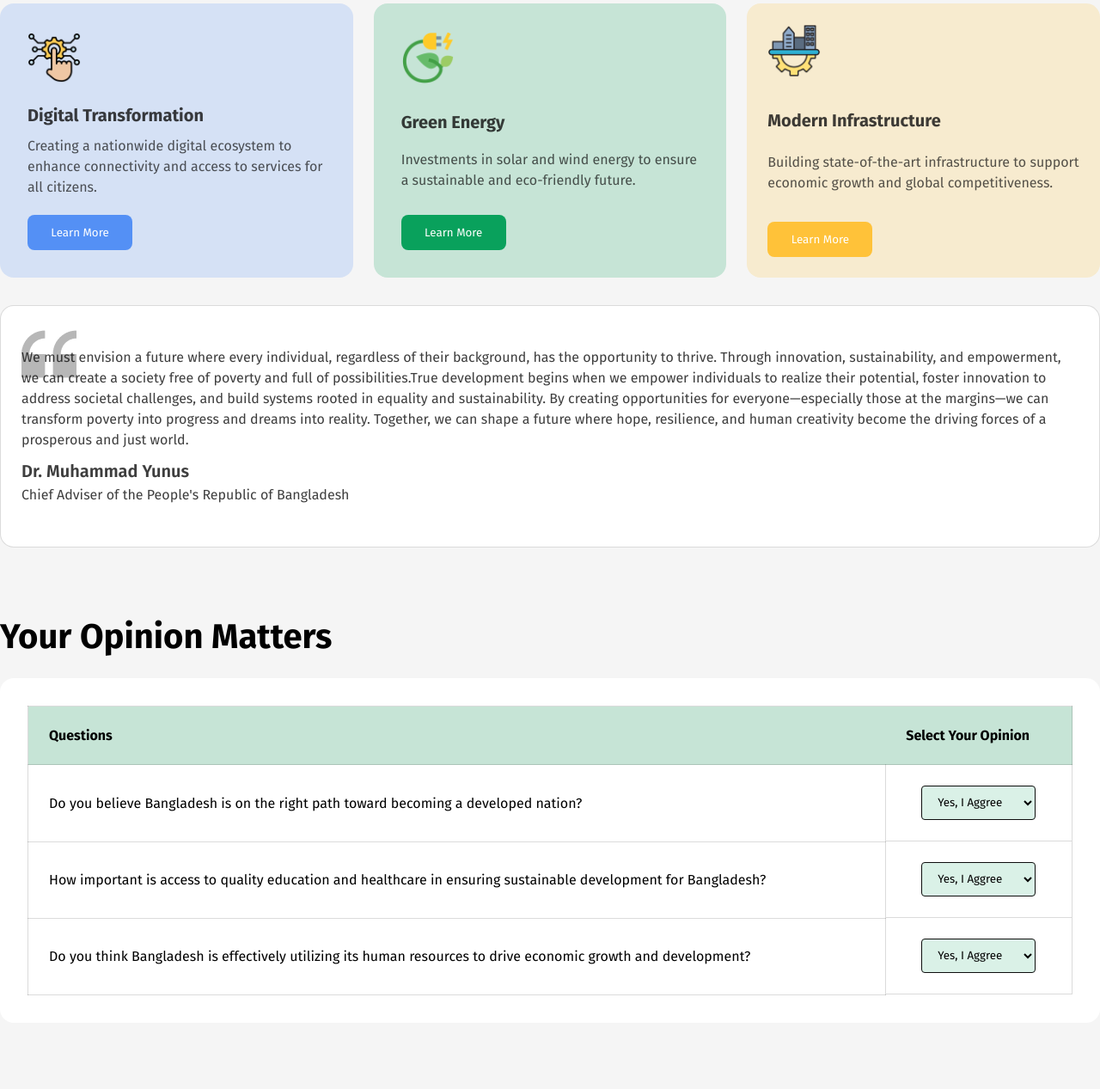
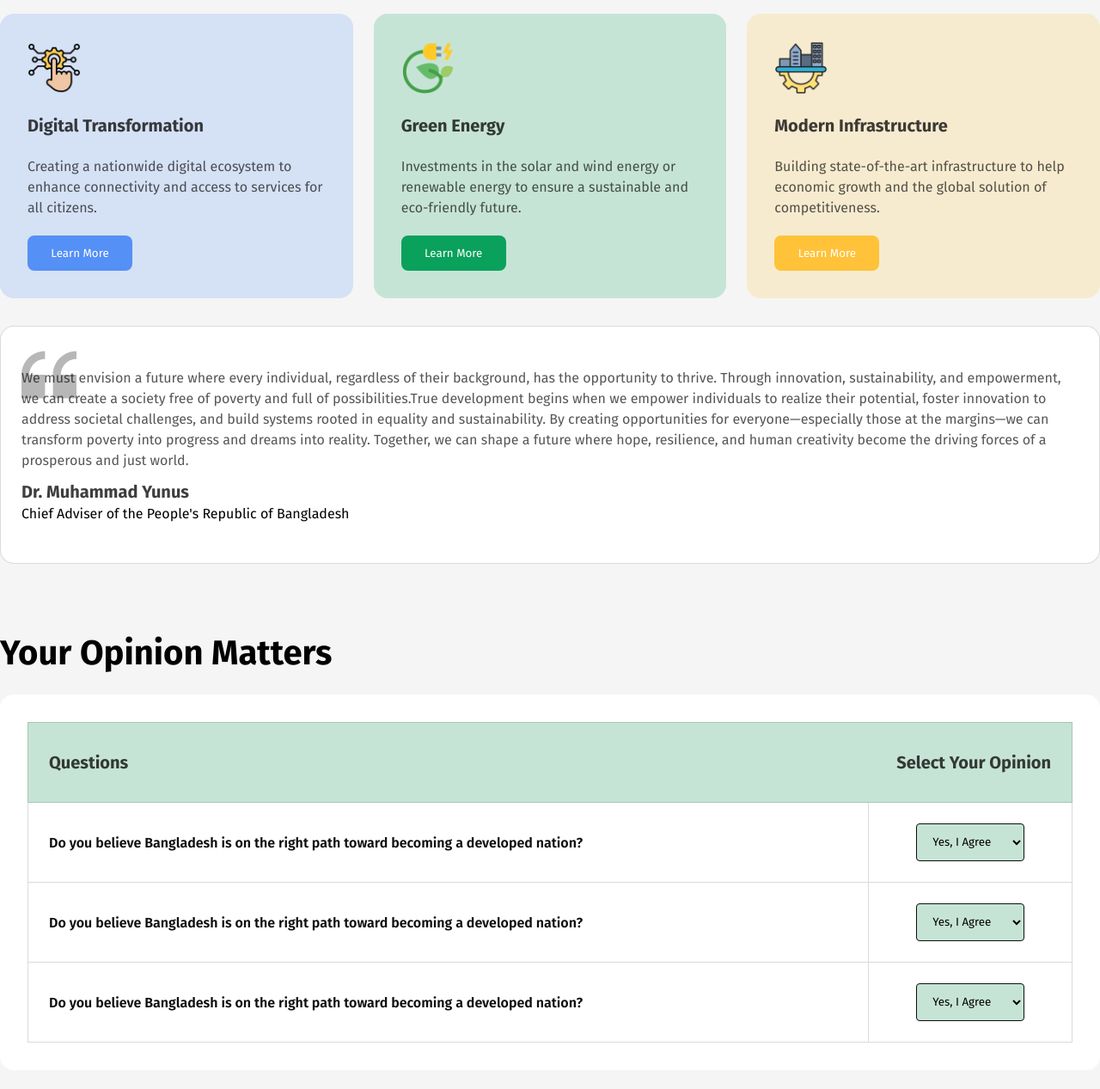
Before and after one commit to FreelancerJulhas/JulhasBiswas-B11-A01, a plain HTML site: page index.html in a window 1280 px wide. Shown: the part 1320-2587 px from the top of the page at 86% size. Drawn offline with Linux system fonts and the light colour scheme.

Commit message:
I hear from support session that I can skip a little bit padding marginto fix UI design in better, this is because I remove some code and keep them in similar class and updated

```diff
--- a/index.html
+++ b/index.html
@@ -51,9 +51,9 @@
               alt="Inovation Image"
               class="pillar-img"
             />
-            <h4 class="pillars-title">Innovation</h4>
+            <h4 class="pillars-title text-title">Innovation</h4>
             <p class="description">
-              Driving forward-thinking solutions for a smarter, more efficient
+              Driving forward-thinking solutions for a smarter, fast in operation and very efficient
               future.
             </p>
           </div>
@@ -63,9 +63,9 @@
               alt="Sustainability Image"
               class="pillar-img"
             />
-            <h4 class="pillars-title">Sustainability</h4>
+            <h4 class="pillars-title text-title">Sustainability</h4>
             <p class="description">
-              Building eco-friendly systems to protect and nurture our planet.
+              Building eco-friendly systems to protect our planet as also our nurture our planet.
             </p>
           </div>
           <div class="pillars-item">
@@ -74,9 +74,9 @@
               alt="Infrastructure Image"
               class="pillar-img"
             />
-            <h4 class="pillars-title">Infrastructure</h4>
+            <h4 class="pillars-title text-title">Infrastructure</h4>
             <p class="description">
-              Creating resilient foundations for growth and connectivity.
+              Creating resilient foundations for inreasing the growth and the pie connectivity.
             </p>
           </div>
           <div class="pillars-item">
@@ -85,9 +85,9 @@
               alt="Empowerment Image"
               class="pillar-img"
             />
-            <h4 class="pillars-title">Empowerment</h4>
+            <h4 class="pillars-title text-title ">Empowerment</h4>
             <p class="description">
-              Enabling individuals and communities to thrive and achieve their
+              Enabling individuals and group to thrive and achieve to form or their
               potential.
             </p>
           </div>
@@ -111,7 +111,7 @@
               alt="Digital Transformation Image"
               class="vision-img"
             />
-            <h4 class="vision-title">Digital Transformation</h4>
+            <h4 class="vision-title text-title">Digital Transformation</h4>
             <p class="description">
               Creating a nationwide digital ecosystem to enhance connectivity
               and access to services for all citizens.
@@ -124,30 +124,30 @@
               alt="Green Energy Image"
               class="vision-img"
             />
-            <h4 class="vision-title">Green Energy</h4>
+            <h4 class="vision-title text-title">Green Energy</h4>
             <p class="description">
-              Investments in solar and wind energy to ensure a sustainable and
+              Investments in the solar and wind energy or renewable energy to ensure a sustainable and
               eco-friendly future.
             </p>
             <button class="vision-btn btn2"><a href="#">Learn More</a></button>
           </div>
-          <div class="vision-item-3 vi-3">
+          <div class=" vision-item vi-3">
             <img
               src="assets/modern-infrastructure.png"
               alt="Modern Infrastructure Image"
               class="vision-img"
             />
-            <h4 class="vision-title">Modern Infrastructure</h4>
+            <h4 class="vision-title text-title">Modern Infrastructure</h4>
             <p class="description">
-              Building state-of-the-art infrastructure to support economic
-              growth and global competitiveness.
+              Building state-of-the-art infrastructure to help economic
+              growth and the global solution of competitiveness.
             </p>
             <button class="vision-btn btn3"><a href="#">Learn More</a></button>
           </div>
         </div>
         <!-- quote block start  -->
         <div class="quote">
-          <p class="quote-description">
+          <p class=" description">
             We must envision a future where every individual, regardless of
             their background, has the opportunity to thrive. Through innovation,
             sustainability, and empowerment, we can create a society free of
@@ -160,7 +160,7 @@
             future where hope, resilience, and human creativity become the
             driving forces of a prosperous and just world.
           </p>
-          <h4 class="quote-title">Dr. Muhammad Yunus</h4>
+          <h4 class="quote-title text-title">Dr. Muhammad Yunus</h4>
           <p class="quote-description">
             Chief Adviser of the People's Republic of Bangladesh
           </p>
@@ -171,58 +171,26 @@
       <!-- ============ Opinion Section Start ============  -->
       <section id="opinion">
         <h2 class="section-title">Your Opinion Matters</h2>
-        <form action="">
-          <table>
-            <tr class="heading">
-              <th>Questions</th>
-              <th>Select Your Opinion</th>
-            </tr>
-            <tr>
-              <td class="td1">
-                <p>
-                  Do you believe Bangladesh is on the right path toward becoming
-                  a developed nation?
-                </p>
-              </td>
-              <td class="select td2">
-                <select name="" id="">
-                  <option value="">Yes, I Aggree</option>
-                  <option value="">No, I Disagree</option>
-                </select>
-              </td>
-            </tr>
-            <tr>
-              <td class="td1">
-                <p>
-                  How important is access to quality education and healthcare in
-                  ensuring sustainable development for Bangladesh?
-                </p>
-              </td>
-              <td class="select td2">
-                <select name="" id="">
-                  <option value="">Yes, I Aggree</option>
-                  <option value="">No, I Disagree</option>
-                </select>
-              </td>
-            </tr>
-            <tr>
-              <td class="td1">
-                <p>
-                  Do you think Bangladesh is effectively utilizing its human
-                  resources to drive economic growth and development?
-                </p>
-              </td>
-              <td class="select td2">
-                <select name="" id="">
-                  <option value="">Yes, I Aggree</option>
-                  <option value="">No, I Disagree</option>
-                </select>
-              </td>
-            </tr>
-          </table>
-        </form>
+        <div class="opinion-container">
+          <div class="opinion-th">
+            <div class="text-title">Questions</div>
+            <div class="text-title">Select Your Opinion</div>
+          </div>
+          <div class="tr">
+            <div class="tr-left"><p class="black1">Do you believe Bangladesh is on the right path toward becoming a developed nation?</p></div>
+            <div class="tr-right"> <select name="" id=""><option value="">Yes, I Agree</option><option value="">No, Disagree</option></select></div>
+          </div>
+          <div class="tr">
+            <div class="tr-left"><p class="black1">Do you believe Bangladesh is on the right path toward becoming a developed nation?</p></div>
+            <div class="tr-right"> <select name="" id=""><option value="">Yes, I Agree</option><option value="">No, Disagree</option></select></div>
+          </div>
+          <div class="tr">
+            <div class="tr-left"><p class="black1">Do you believe Bangladesh is on the right path toward becoming a developed nation?</p></div>
+            <div class="tr-right"> <select name="" id=""><option value="">Yes, I Agree</option><option value="">No, Disagree</option></select></div>
+          </div>
+        </div>
       </section>
-      <!-- ============ Opinion Section End ============  -->
+         <!-- ============ Opinion Section End ============  -->
       <!-- ============ News Section Start ============  -->
        <section id="news">
         <h2 class="section-title">Recent News</h2>
--- a/style.css
+++ b/style.css
@@ -5,25 +5,35 @@
     outline: 0;
     font-family: "Fira Sans", serif;
 }
+
 a {
     text-decoration: none;
 }
+
 li {
     list-style-type: none;
 }
+
 body {
     background-color: #f5f5f5;
     max-width: 1280px;
     margin: 0 auto;
 }
+
 section {
     margin-bottom: 80px;
 }
-/* ============ Common style end ============ */
+
+/* ============ Common style End ============ */
 /* ============ Shared style Start ============ */
 .black1 {
     color: #0E0E0E;
 }
+
+.text-center {
+    text-align: center;
+}
+
 .btn {
     border: 1px solid #006A50;
     border-radius: 8px;
@@ -32,37 +42,43 @@ section {
     cursor: pointer;
     transition: 0.3s;
 }
+
 .btn:hover {
     background: White;
 }
+
 .btn a {
     color: rgb(255, 255, 255);
     font-size: 18px;
     font-weight: 600;
     line-height: 22px;
 }
+
 .btn:hover a {
     color: #006A50;
 }
+
 .section-title {
     font-size: 40px;
     font-weight: 700;
     line-height: 48px;
-    text-align: left;
 }
+
 .description {
     color: rgba(14, 14, 14, 0.7);
     font-size: 16px;
     font-weight: 400;
     line-height: 24px;
-    text-align: left;
 }
-.text-center {
-    text-align: center;
+
+.text-title {
+    color: rgba(14, 14, 14, 0.8);
+    font-size: 20px;
+    font-weight: 700;
+    line-height: 24px;
+    margin: 24px 0;
 }
-/* .tbn{
-    border-top: none;
-} */
+
 /* ============ Shared style end ============ */
 /* ============ Header start ============ */
 #header {
@@ -71,12 +87,14 @@ section {
     align-items: center;
     padding: 31px 0px;
 }
+
 .logo-text a {
     font-size: 32px;
     font-weight: 700;
     line-height: 38.4px;
     text-align: left;
 }
+
 .sign-in a {
     color: #006A50;
     border: 1px solid #006A50;
@@ -84,15 +102,18 @@ section {
     padding: 15px 30px;
     transition: 0.3s;
 }
+
 .sign-in a:hover {
     background-color: #006A50;
     color: White;
 }
+
 /* ============  Header End ============ */
 /* ============ Hero Banner Section Start ============ */
 #hero-banner {
     margin-top: 20px;
 }
+
 .hero-container {
     background-color: #C6E4D6;
     border-radius: 24px;
@@ -102,30 +123,32 @@ section {
     padding: 80px 60px;
     gap: 64px;
 }
+
 .hero-text {
     width: 622px;
 }
+
 .sub-title {
     color: rgba(14, 14, 14, 0.5);
     font-size: 24px;
     font-weight: 500;
     line-height: 29px;
-    letter-spacing: 0%;
-    text-align: left;
 }
+
 .title {
     max-width: 615px;
     font-size: 56px;
     font-weight: 700;
     line-height: 67px;
-    text-align: left;
     margin-top: 16px;
     margin-bottom: 24px;
 }
+
 .hero-img img {
     width: 474.03px;
     height: 400px;
 }
+
 /* ============ Hero Banner Section End ============ */
 /* ============ Development Pillars Section Start ============ */
 .pillars-container,
@@ -133,9 +156,11 @@ section {
     display: flex;
     gap: 24px;
 }
+
 #pillars h2.section-title {
     margin-bottom: 32px;
 }
+
 .pillars-item {
     width: 302px;
     padding: 24px;
@@ -143,21 +168,13 @@ section {
     border-radius: 16px;
     background: rgb(255, 255, 255);
 }
+
 .pillar-img,
 .vision-img {
     width: 62px;
     height: 62px;
 }
-.pillars-title,
-.vision-title {
-    color: rgba(14, 14, 14, 0.8);
-    font-size: 20px;
-    font-weight: 700;
-    line-height: 24px;
-    text-align: left;
-    margin-top: 24px;
-    margin-bottom: 12px;
-}
+
 /* ============ Development Pillars Section End ============ */
 /* ============ Vision Section start ============ */
 .vision-item {
@@ -169,41 +186,36 @@ section {
     flex-direction: column;
     justify-content: space-between;
 }
-.vision-item-3 {
-    width: 410.67px;
-    padding: 24px;
-    border-radius: 16px;
-    background: rgba(84, 144, 245, 0.2);
-    display: flex;
-    flex-direction: column;
-    justify-content: space-between;
-}
-.vision-item-3>p {
-    width: 362.67px;
-}
+
 .vi-2 {
     background: rgb(198, 228, 214);
 }
+
 .vi-3 {
     background: rgb(247, 235, 207);
 }
+
 #vision>.description {
     margin-top: 24px;
     margin-bottom: 32px;
 }
+
 .vision-btn {
     margin-top: 20px;
 }
+
 .btn1 a,
 .btn2 a,
 .btn3 a {
     color: white;
 }
+
 .btn1:hover a,
 .btn2:hover a,
 .btn3:hover a {
     color: Black;
 }
+
 .btn1,
 .btn2,
 .btn3 {
@@ -215,31 +227,38 @@ section {
     cursor: pointer;
     transition: 0.3s;
 }
+
 .btn1 {
     background: rgb(84, 144, 245);
 }
+
 .btn1:hover {
     background-color: transparent;
     color: rgb(84, 144, 245);
     border: 1px solid rgb(84, 144, 245);
 }
+
 .btn2 {
     background-color: transparent;
     background-color: rgb(9, 161, 92);
 }
+
 .btn2:hover {
     background-color: transparent;
     color: rgb(9, 161, 92);
     border: 1px solid rgb(9, 161, 92);
 }
+
 .btn3 {
     background: rgb(255, 194, 57);
 }
+
 .btn3:hover {
     background-color: transparent;
     color: rgb(255, 194, 57);
     border: 1px solid rgb(255, 194, 57);
 }
+
 /* quote block start  */
 .quote {
     background: rgb(255, 255, 255) url(assets/quote-bg.png);
@@ -251,72 +270,73 @@ section {
     border-radius: 16px;
     margin-top: 32px;
 }
-.quote-description {
-    color: rgba(14, 14, 14, 0.8);
-    font-size: 16px;
-    font-weight: 400;
-    line-height: 24px;
-    text-align: left;
-}
+
 .quote-title {
-    color: rgba(14, 14, 14, 0.8);
-    font-size: 20px;
-    font-weight: 600;
-    line-height: 24px;
-    text-align: left;
     margin-top: 12px;
     margin-bottom: 4px;
 }
+
 /* quote block end  */
 /* ============ Vision Section End ============ */
 /* ============ Opinion Section Start ============ */
-form {
-    margin-top: 24px;
+.opinion-container {
     padding: 32px;
     border-radius: 16px;
-    background-color: white;
+    background: rgb(255, 255, 255);
+    margin-top: 24px;
 }
-table {
-    width: 1216px;
-    margin: 0 auto;
-    border-collapse: collapse;
-}
-.heading {
+
+.opinion-th {
+    display: flex;
+    justify-content: space-between;
+    height: 92px;
+    align-items: center;
+    padding: 0 24px;
     border: 1px solid rgba(14, 14, 14, 0.15);
-}
-th {
-    padding: 24px;
-    text-align: left;
-}
-/* td{
-    padding: 24px;
-    border: 1px solid rgba(14, 14, 14, 0.15);
-    text-align: left;
-} */
-.td1 {
-    padding: 24px;
-    border: 1px solid rgba(14, 14, 14, 0.15);
-}
-.td2 {
-    padding: 24px;
-    border: 1px solid rgba(14, 14, 14, 0.15);
-    border-left: none;
-    border-top: none;
-}
-th {
     background: rgb(198, 228, 214);
 }
-.select {
+
+.tr {
+    display: flex;
+    border: 1px solid rgba(14, 14, 14, 0.15);
+    border-top: none;
+    height: 92px;
+    align-items: center;
+}
+
+.tr-left {
+    width: 1017px;
+    padding-left: 24px;
+}
+
+.tr-left p {
+    font-size: 16px;
+    font-weight: 600;
+    line-height: 19px;
+}
+
+.tr-right {
+    width: 200px;
+    border-left: 1px solid rgba(14, 14, 14, 0.15);
+    padding: 24px;
     display: flex;
     justify-content: center;
-    align-items: center;
 }
-.select select {
-    padding: 10px 14px;
-    border: 1px solid rgb(14, 14, 14);
+
+.tr-right select {
+    padding: 12px 14px;
+    border: 1px solid #0E0E0E;
     border-radius: 4px;
-    background: rgba(9, 161, 92, 0.15);
+    background: rgb(198, 228, 214);
 }
+
+.tr-right select option {
+    color: #0E0E0E;
+    font-size: 16px;
+    font-weight: 500;
+    line-height: 19px;
+}
+
 /* ============ Opinion Section End ============ */
 /* ============ News Section Start ============ */
 .news-container {
@@ -328,29 +348,36 @@ th {
     gap: 32px;
     padding: 48px;
 }
+
 .news-img {
     width: 408px;
     height: 306px;
     border-radius: 24px;
 }
+
 .news-title {
     color: rgba(14, 14, 14, 0.8);
     font-size: 32px;
     font-weight: 700;
     line-height: 38px;
 }
+
 .news-description {
     margin-bottom: 32px;
+    margin-top: 24px;
 }
+
 .news-logo {
     width: 134px;
     height: 40px;
     margin: 12px 0;
 }
+
 .news-des {
     margin-top: 12px;
     margin-bottom: 32px;
 }
+
 .news-container-2 {
     display: flex;
     flex-direction: row-reverse;
@@ -360,6 +387,7 @@ th {
     border-radius: 24px;
     margin: 24px 0;
 }
+
 .btn-news {
     border: 1px solid #006A50;
     border-radius: 8px;
@@ -367,9 +395,11 @@ th {
     background: #006A50;
     cursor: pointer;
 }
+
 .btn-news:hover {
     background: White;
 }
+
 .btn-news a {
     font-size: 18px;
     font-weight: 600;
@@ -378,9 +408,11 @@ th {
     color: rgb(255, 255, 255);
     transition: 0.3s;
 }
+
 .btn-news:hover a {
     color: #006A50;
 }
+
 /* ============ News Section End ============ */
 /* ============ Donate Section Start ============ */
 .donate-container {
@@ -390,12 +422,14 @@ th {
     align-items: center;
     padding: 0 88px;
 }
+
 .amount {
     display: flex;
     justify-content: space-between;
     align-items: center;
     gap: 24px;
 }
+
 .tk {
     padding: 40px;
     background-color: white;
@@ -406,30 +440,33 @@ th {
     align-items: center;
     cursor: pointer;
 }
+
 .tk:hover {
     background: rgb(198, 228, 214);
 }
+
 .tk-hover {
     background: rgb(198, 228, 214);
 }
-/* .tk-hover:hover {
-    background: white;
-} */
+
 .tk h4 {
     color: rgba(14, 14, 14, 0.8);
     font-size: 40px;
     font-weight: 700;
     line-height: 48px;
 }
+
 .donate-description {
     margin: 32px 0;
 }
+
 .input-tk {
     margin: 32px 0;
     display: flex;
     justify-content: center;
     align-items: center;
 }
+
 .input-tk input {
     width: 900px;
     margin-top: 32px;
@@ -437,6 +474,7 @@ th {
     border: none;
     border-bottom: 1px solid rgba(14, 14, 14, 0.15);
 }
+
 input::placeholder {
     text-align: center;
     color: rgba(14, 14, 14, 0.3);
@@ -444,12 +482,14 @@ input::placeholder {
     font-weight: 400;
     line-height: 24px;
 }
+
 /* ============ Donate Section End ============ */
 /* ============ Newsletter Section start ============ */
 #newsletter {
     border-radius: 24px;
     background: rgb(198, 228, 214);
 }
+
 .newsletterContainer {
     padding: 80px 265px;
     display: flex;
@@ -457,10 +497,12 @@ input::placeholder {
     justify-content: center;
     align-items: center;
 }
+
 .email-submit {
     display: flex;
     margin-bottom: 24px;
 }
+
 .email {
     width: 600px;
     background-color: white;
@@ -469,12 +511,14 @@ input::placeholder {
     border-radius: 8px 0 0 8px;
     padding: 18px 40px;
 }
+
 .email-submit input::placeholder {
     color: rgba(14, 14, 14, 0.3);
     font-size: 16px;
     font-weight: 400;
     line-height: 19px;
 }
+
 .subscribe {
     width: 150px;
     border-radius: 0px 8px 8px 0px;
@@ -488,18 +532,22 @@ input::placeholder {
     cursor: pointer;
     transition: 0.3s;
 }
+
 .subscribe:hover {
     background-color: black;
     color: white;
 }
+
 .newsletter-description {
     margin: 16px 0 24px 0;
 }
+
 /* ============ Newsletter Section End ============ */
 /* ============ Footer Start ============ */
-footer{
+footer {
     margin-top: 80px;
 }
+
 .footer-container {
     display: flex;
     flex-direction: column;
@@ -507,19 +555,22 @@ footer{
     align-items: center;
     margin-top: 50px;
 }
-.footer-title{
-color: rgb(14, 14, 14);
-font-size: 32px;
-font-weight: 700;
-line-height: 38px;
+
+.footer-title {
+    color: #0E0E0E;
+    font-size: 32px;
+    font-weight: 700;
+    line-height: 38px;
 }
-hr{
-    width:1122px ;
+
+hr {
+    width: 1122px;
     border: 1px solid rgba(14, 14, 14, 0.1);
     margin-top: 31.5px;
     margin-bottom: 32.5px;
 }
-.social-icon{
+
+.social-icon {
     display: flex;
     justify-content: center;
     align-items: center;
@@ -527,8 +578,10 @@ hr{
     cursor: pointer;
     margin-bottom: 50px;
 }
+
 .social-icon img {
     width: 24px;
     height: 24px;
 }
+
 /* ============ Footer End ============ */
```
Also changed, not shown: assets/empowerment.png, assets/sustainability.png.
